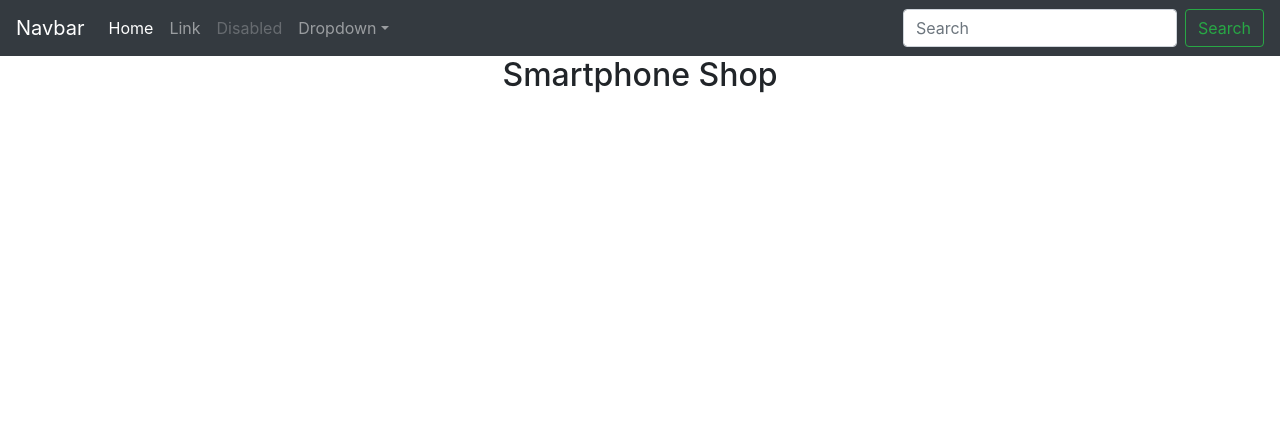
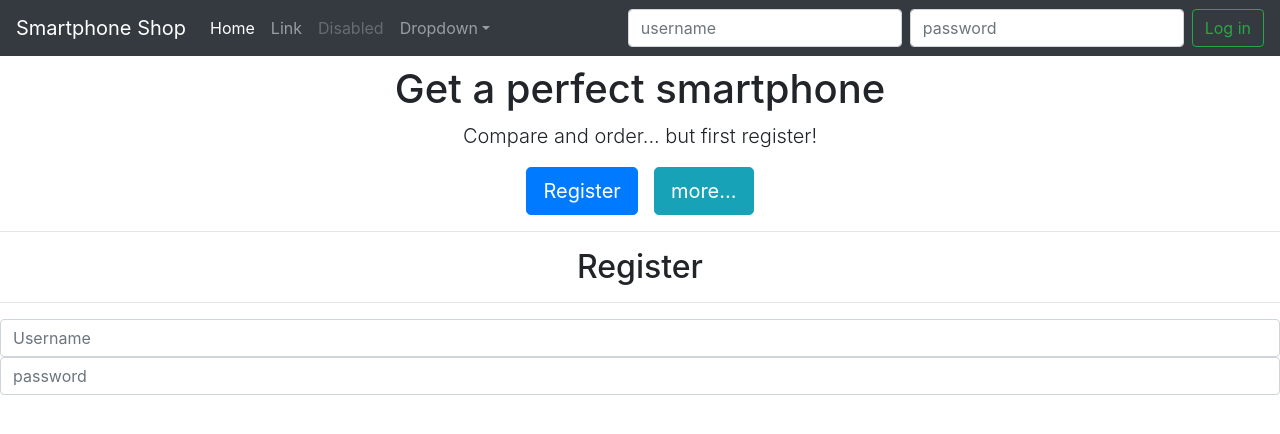
Before and after one commit to sondisonda/smartphoneShop, an Angular app in the folder angularSmartphoneShop/: page / in a window 1280 px wide. Shown: the top 434 px of the page. Built offline with nearby package versions, Linux system fonts and the light colour scheme.

Commit message:
Home and register template

```diff
--- a/angularSmartphoneShop/src/app/app.component.html
+++ b/angularSmartphoneShop/src/app/app.component.html
@@ -1,13 +1,8 @@
 
 <app-nav></app-nav>
-<div style="text-align: center;">
 
-  <h1>
-    Log in to
-  </h1>
-  <h2>
-    {{title}}
-  </h2>
+<hr>
 
+<app-home></app-home>
 
-</div>
+<app-register></app-register>
--- a/angularSmartphoneShop/src/app/app.module.ts
+++ b/angularSmartphoneShop/src/app/app.module.ts
@@ -5,10 +5,10 @@ import { AppRoutingModule } from './app-routing.module';
 import { AppComponent } from './app.component';
 import { BrowserAnimationsModule } from '@angular/platform-browser/animations';
 import { MatSliderModule } from '@angular/material/slider';
-import {MatButtonModule} from '@angular/material/button';
 import { LoginComponent } from './login/login.component';
 import { RegisterComponent } from './register/register.component';
 import { NavComponent } from './nav/nav.component';
+import { HomeComponent } from './home/home.component';
 
 
 @NgModule({
@@ -16,7 +16,8 @@ import { NavComponent } from './nav/nav.component';
       AppComponent,
       LoginComponent,
       RegisterComponent,
-      NavComponent
+      NavComponent,
+      HomeComponent
    ],
    imports: [
       BrowserModule,
--- /dev/null
+++ b/angularSmartphoneShop/src/app/home/home.component.html
@@ -0,0 +1,20 @@
+<div class="container mt-5">
+
+
+  <div *ngIf="!registerMode" style="text-align: center">
+    <h1>Get a perfect smartphone</h1>
+    <p class="lead">Compare and order... but first register!</p>
+    <div class="text-center">
+      <button class="btn btn-primary btn-lg mr-3" (click)="registerToggle()">Register</button>
+      <button class="btn btn-info btn-lg">more...</button>
+    </div>
+  </div>
+
+  <div *ngIf="registerMode" class="container">
+    <div class="row justify-content-center">
+      <div class="col-4">
+        <app-register (cancelRegister)="cancelRegisterMode($event)"></app-register>
+      </div>
+    </div>
+  </div>
+</div>
--- /dev/null
+++ b/angularSmartphoneShop/src/app/home/home.component.ts
@@ -0,0 +1,15 @@
+import { Component, OnInit } from '@angular/core';
+
+@Component({
+  selector: 'app-home',
+  templateUrl: './home.component.html',
+  styleUrls: ['./home.component.css']
+})
+export class HomeComponent implements OnInit {
+
+  constructor() { }
+
+  ngOnInit() {
+  }
+
+}
--- a/angularSmartphoneShop/src/app/nav/nav.component.html
+++ b/angularSmartphoneShop/src/app/nav/nav.component.html
@@ -1,5 +1,5 @@
 <nav class="navbar navbar-expand-md navbar-dark fixed-top bg-dark">
-  <a class="navbar-brand" href="#">Navbar</a>
+  <a class="navbar-brand" href="#">Smartphone Shop</a>
   <button class="navbar-toggler" type="button" data-toggle="collapse" data-target="#navbarsExampleDefault" aria-controls="navbarsExampleDefault" aria-expanded="false" aria-label="Toggle navigation">
     <span class="navbar-toggler-icon"></span>
   </button>
@@ -25,8 +25,10 @@
       </li>
     </ul>
     <form class="form-inline my-2 my-lg-0">
-      <input class="form-control mr-sm-2" type="text" placeholder="Search" aria-label="Search">
-      <button class="btn btn-outline-success my-2 my-sm-0" type="submit">Search</button>
+      <input class="form-control mr-sm-2" type="text" placeholder="username">
+      <input class="form-control mr-sm-2" type="password" placeholder="password">
+      <button class="btn btn-outline-success my-2 my-sm-0" type="submit">Log in</button>
     </form>
   </div>
+  <hr>
 </nav>
--- a/angularSmartphoneShop/src/app/register/register.component.html
+++ b/angularSmartphoneShop/src/app/register/register.component.html
@@ -1,3 +1,13 @@
-<p>
-  register works!
-</p>
+<form>
+ <hr>
+<h2 class ="text-center text-primay">Register</h2>
+<hr>
+
+
+<div class="form-group">
+  <input type="text" class="form-control" placeholder="Username">
+
+<input type="password" class="form-control" placeholder="password">
+  </div>
+
+</form>
```
Also changed, not shown: angularSmartphoneShop/src/app/home/home.component.css (added), 1 other file (tests, documents, lock files or other folders).
